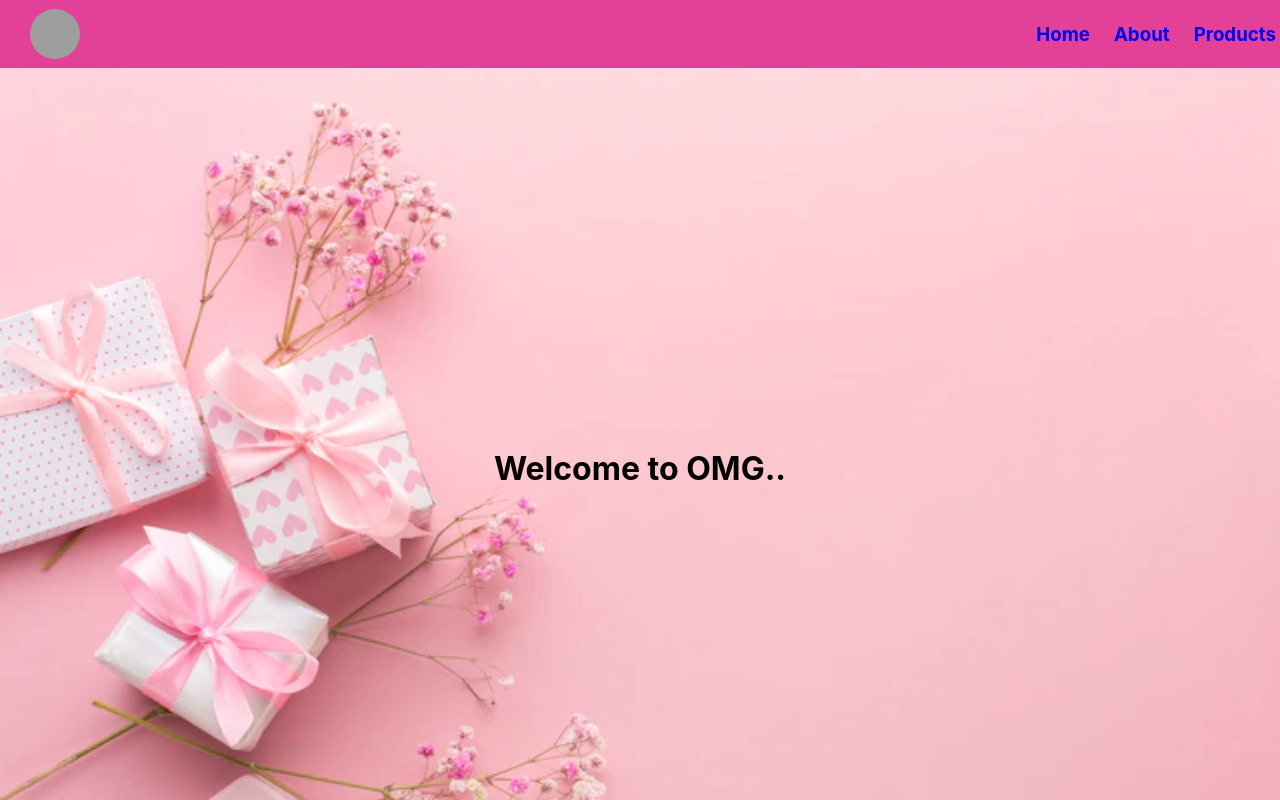
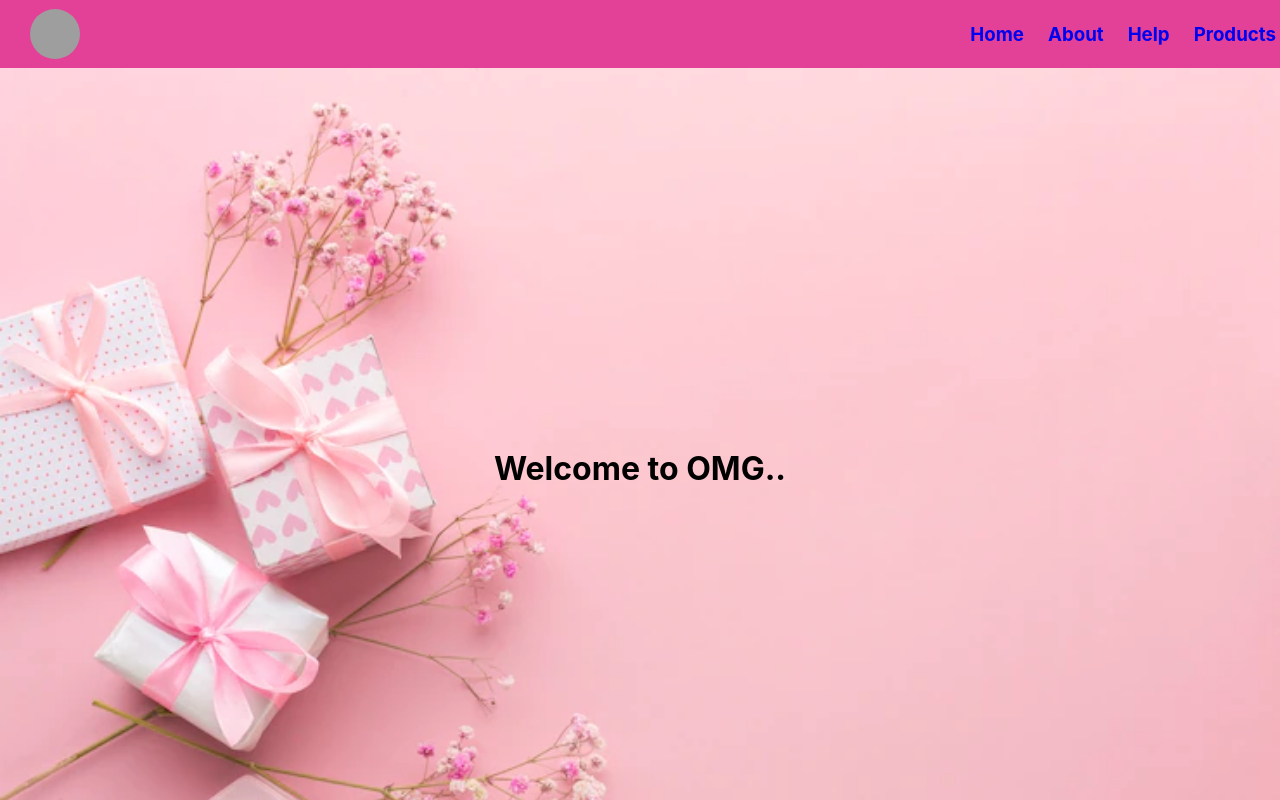
Before and after one commit to Jothipriya25/test, a React (Create React App) app: page / in a window 1280 px wide. Built offline with nearby package versions, Linux system fonts and the light colour scheme; grey boxes are pictures that could not be loaded.

Commit message:
05-09-2023

```diff
--- a/src/App.js
+++ b/src/App.js
@@ -20,6 +20,7 @@ import './App.css';
 import Dialog from './components/dialog';
 import Navbar from './components/navbar';
 import Home from './components/home';
+import Help from './components/help';
 // import ReactDOM from "react-dom";
 // import Frame from 'react-frame-component';
 
@@ -65,10 +66,11 @@ switch (window.location.pathname) {
       </div>
     );
     break;
-    case '/cart':
+    case '/help':
       components = (
         <div>
           <Navbar />
+          <Help />
         </div>
       );
       break;
--- /dev/null
+++ b/src/components/help.js
@@ -0,0 +1,9 @@
+import React from "react";
+
+function Help() {
+    return(
+            <h1>Were're here to help..</h1>
+    );
+}
+
+export default Help;
--- a/src/components/navbar.js
+++ b/src/components/navbar.js
@@ -12,9 +12,9 @@ export default function navbar(){
             {/* <li>
             <a href="/menu" className="menu"><h3>Menu</h3></a>
             </li> */}
-            {/* <li>
-            <a href="/cart" className="cart"><h3>Cart</h3></a>
-            </li> */}
+            <li>
+            <a href="/help" className="help"><h3>Help</h3></a>
+            </li>
             <li>
             <a href="/dialog" className="dialog"><h3>Products</h3></a>
             </li>
```
